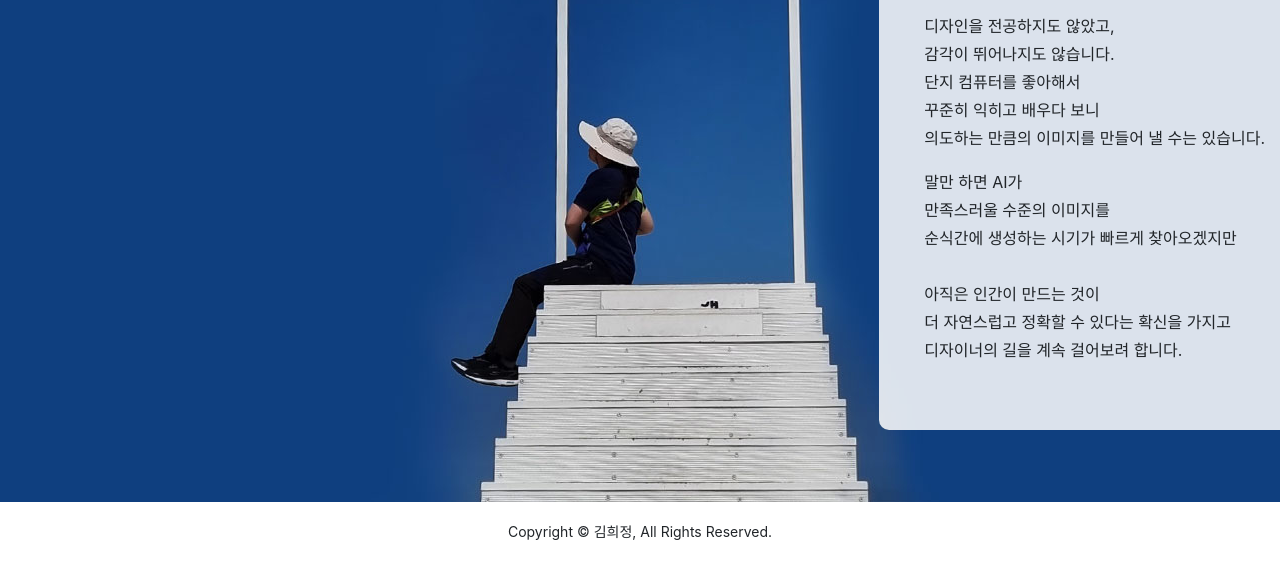
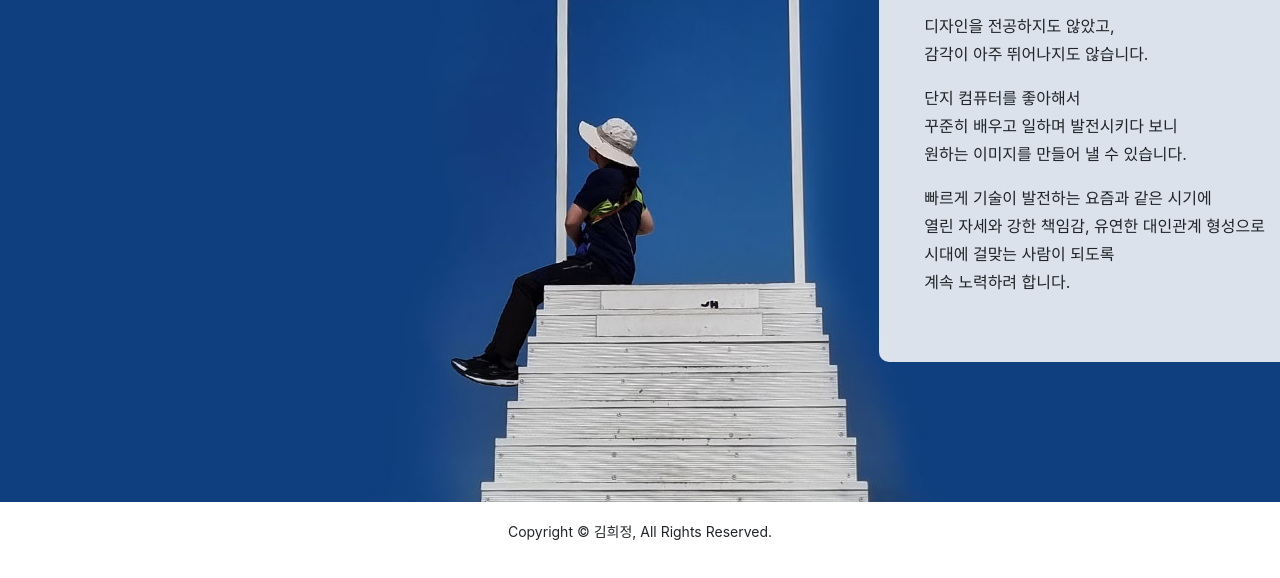
Before and after one commit to myhands7/portfolio, a plain HTML site: page about.html in a window 1280 px wide. Shown: the part 328-906 px from the top of the page. Drawn offline with Linux system fonts and the light colour scheme.

Commit message:
Update about.html

```diff
--- a/about.html
+++ b/about.html
@@ -35,19 +35,19 @@
                 <h1>About Me</h1>
                 <p></p>
                 <p>
-                디자인을 전공하지도 않았고, <br>
-                감각이 뛰어나지도 않습니다.<br>
-                단지 컴퓨터를 좋아해서 <br>
-                꾸준히 익히고 배우다 보니 <br>
-                의도하는 만큼의 이미지를 만들어 낼 수는 있습니다.
+                    디자인을 전공하지도 않았고, <br>
+                    감각이 아주 뛰어나지도 않습니다.</p>
+                <p>
+                    단지 컴퓨터를 좋아해서 <br>
+                    꾸준히 배우고 일하며 발전시키다 보니 <br>
+                    원하는 이미지를 만들어 낼 수 있습니다.
                 </p>
                 <p>
-                말만 하면 AI가 <br>
-                만족스러울 수준의 이미지를 <br>
-                순식간에 생성하는 시기가 빠르게 찾아오겠지만<br><br>
-                아직은 인간이 만드는 것이 <br>
-                더 자연스럽고 정확할 수 있다는 확신을 가지고 <br>
-                디자이너의 길을 계속 걸어보려 합니다.
+                    빠르게 기술이 발전하는 요즘과 같은 시기에 <br>
+                    열린 자세와 강한 책임감,
+                    유연한 대인관계 형성으로 <br>
+                    시대에 걸맞는 사람이 되도록 <br>
+                    계속 노력하려 합니다.
                 </p>
             </article>
         </section>
```
